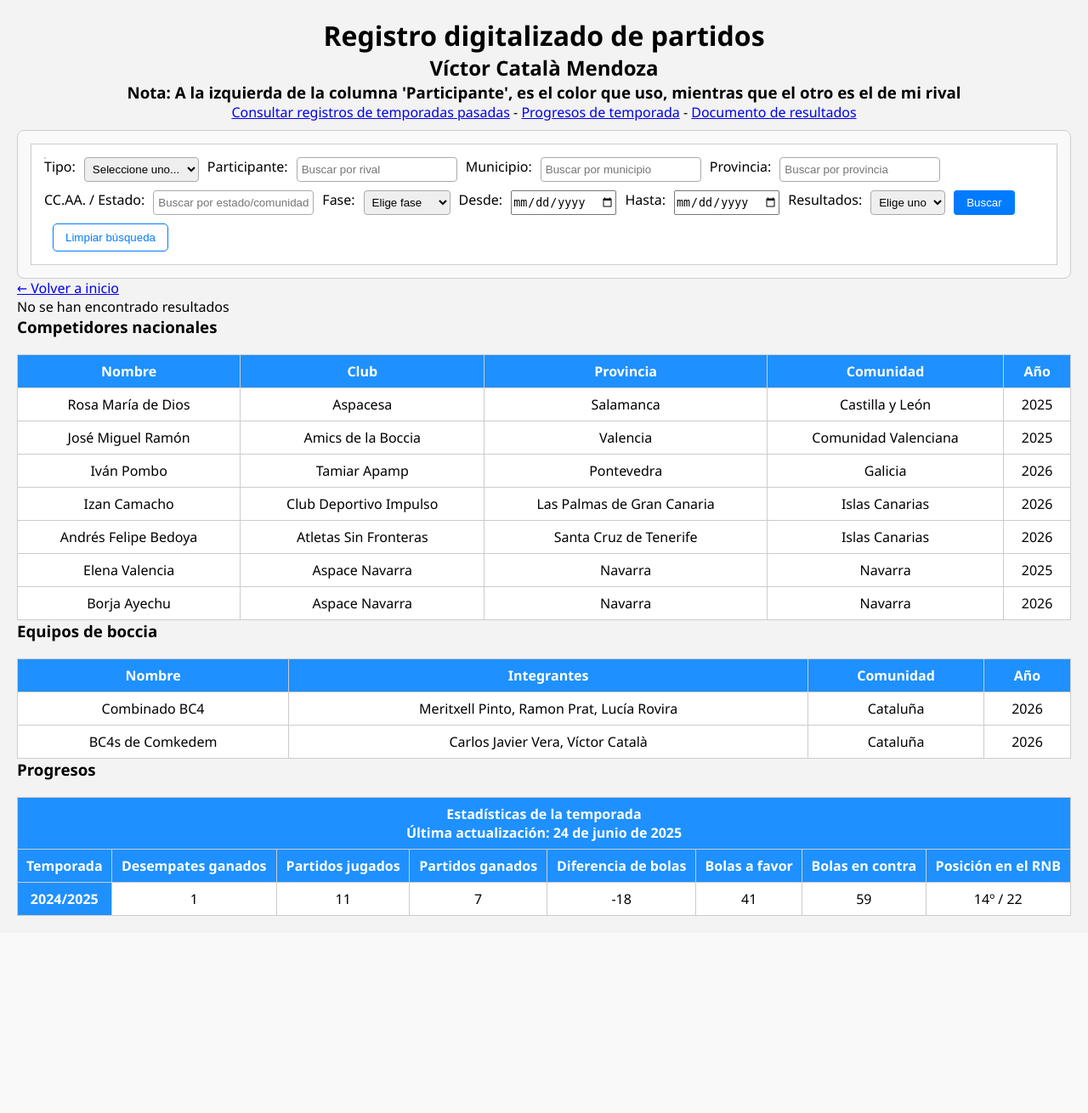
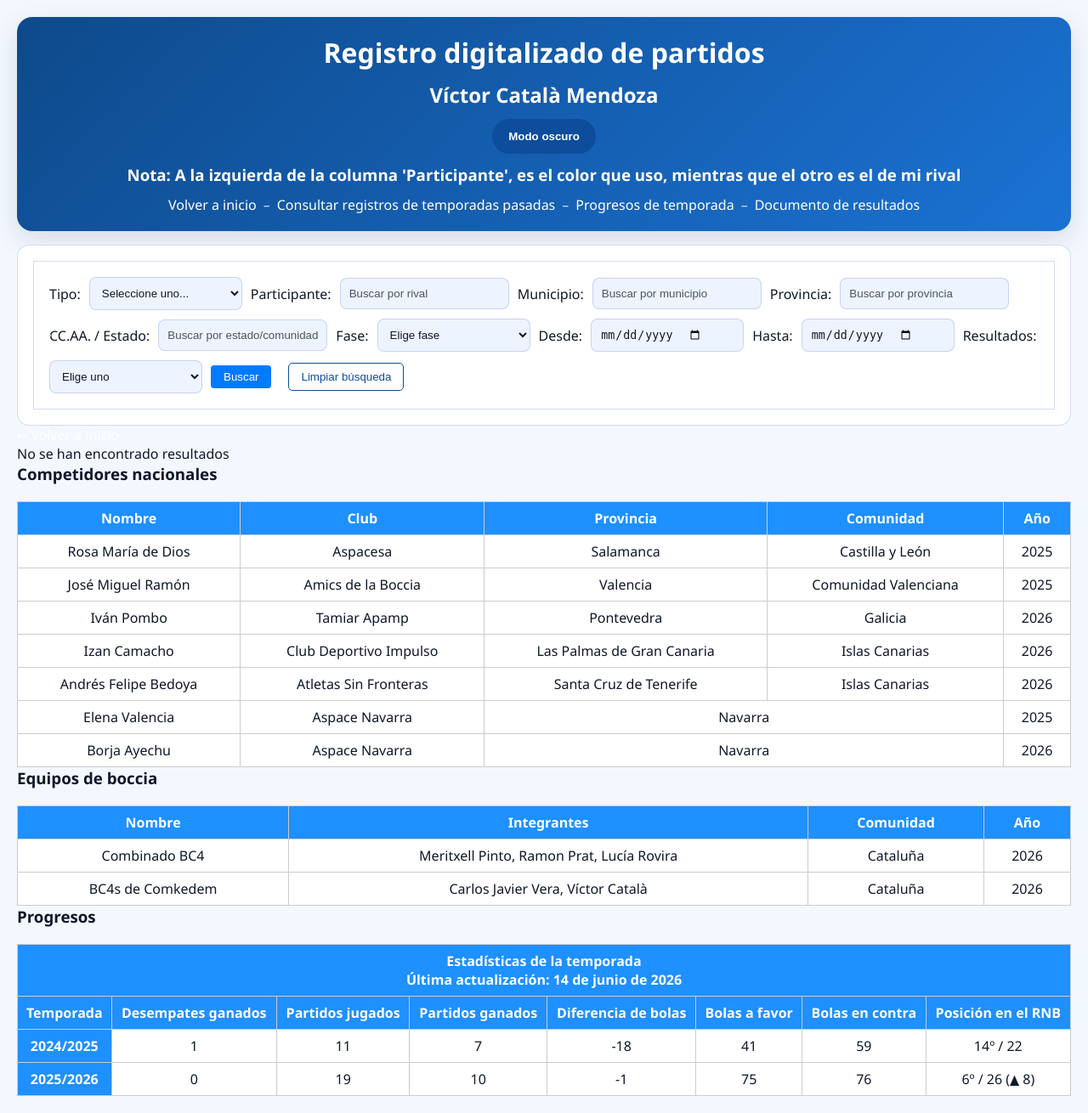
Before and after one commit to victorcm759/deportes-php, a PHP site: page /partidos.php in a window 1280 px wide. Shown: the whole page at 85% size. Before the commit the page ends 1078 px from the top, so only its background shows below. Run offline with PHP 8.4, Linux system fonts and the light colour scheme; data comes from the database, SQL or seed files in the repository; data that the repository does not hold is empty.

Commit message:
Cambio de look y de estilo (2026.06.16)

```diff
--- a/css/index.css
+++ b/css/index.css
@@ -1,53 +1,165 @@
+:root {
+    --bg: #f3f8ff;
+    --surface: #ffffff;
+    --surface-soft: #edf4ff;
+    --text: #0f172a;
+    --muted: #4b5563;
+    --border: rgba(30, 64, 175, 0.18);
+    --accent: #0d4d9b;
+    --accent-soft: #d6e6ff;
+    --header-bg: #0e4a8b;
+    --header-text: #ffffff;
+    --table-header: #1e63c2;
+    --table-row: #eff5ff;
+    --table-alt: #dbe9ff;
+    --button-bg: #0d4d9b;
+    --button-text: #ffffff;
+    --button-border: rgba(13, 77, 155, 0.34);
+}
+
+html[data-theme="dark"] {
+    --bg: #111827;
+    --surface: #1f2937;
+    --surface-soft: #273449;
+    --text: #e2e8f0;
+    --muted: #94a3b8;
+    --border: rgba(148, 163, 184, 0.24);
+    --accent: #8ab9ff;
+    --accent-soft: #1e3a8a;
+    --header-bg: #1e3a8a;
+    --header-text: #f8fafc;
+    --table-header: #2563eb;
+    --table-row: #172f57;
+    --table-alt: #1f365f;
+    --button-bg: #2563eb;
+    --button-text: #ffffff;
+    --button-border: rgba(59, 130, 246, 0.34);
+}
+
 * {
     box-sizing: border-box;
     padding: 0;
     margin: 0;
 }
+
+html,
+body {
+    min-height: 100%;
+}
+
 body {
     font-family: 'Segoe UI', Tahoma, Geneva, Verdana, sans-serif;
-    background-color: #f3f3f3;
+    background-color: var(--bg);
+    color: var(--text);
     margin: 20px;
 }
+
+a {
+    color: #ffffff;
+    text-decoration: none;
+}
+
+a:hover {
+    color: #f3f4f6;
+}
+
 header {
+    display: flex;
+    flex-direction: column;
+    align-items: center;
+    justify-content: center;
+    gap: 12px;
     text-align: center;
+    padding: 20px;
+    border-radius: 18px;
+    background: linear-gradient(135deg, var(--header-bg), #1b72d4);
+    color: var(--header-text);
+    box-shadow: 0 10px 30px rgba(15, 23, 42, 0.12);
 }
+
+header > * {
+    margin: 0;
+}
+
 img {
     width: 150px;
     border-radius: 50%;
+    border: 3px solid rgba(255, 255, 255, 0.24);
 }
+
+#theme-toggle {
+    padding: 12px 18px;
+    background-color: var(--button-bg);
+    color: var(--button-text);
+    border: 1px solid var(--button-border);
+    border-radius: 999px;
+    cursor: pointer;
+    font-weight: 600;
+    transition: transform 0.2s ease, background-color 0.25s ease;
+}
+
+#theme-toggle:hover {
+    transform: translateY(-1px);
+    background-color: #164fa7;
+}
+
+.header-links {
+    display: inline-flex;
+    align-items: center;
+    gap: 8px;
+    flex-wrap: wrap;
+    justify-content: center;
+}
+
+.header-links span {
+    color: rgba(255, 255, 255, 0.8);
+}
+
+.header-links a {
+    display: inline-block;
+}
+
 .lista {
     list-style-type: none;
 }
+
 .lista li {
     text-align: center;
     padding: 10px;
 }
+
 .lista li button {
     width: 100%;
-    padding: 10px;
-    background-color: navy;
-    color: white;
-    border: none;
+    padding: 12px;
+    background-color: var(--button-bg);
+    color: var(--button-text);
+    border: 1px solid var(--button-border);
+    border-radius: 10px;
+    cursor: pointer;
 }
+
 .lista li button a {
     text-decoration: none;
-    color: white;
+    color: inherit;
+    display: inline-block;
+    width: 100%;
 }
+
 .lista li button a:hover {
-    background-color: blue;
-    color: white;
+    color: var(--button-text);
 }
+
 .lista li button a:visited {
-    color: gray;
+    color: var(--button-text);
 }
 
 .filtros {
-    border: 1px solid #ccc;
-    padding: 15px;
-    margin-top: 10px;
-    background-color: #f9f9f9;
-    border-radius: 8px;
-    transition: all 0.3s ease;
+    border: 1px solid var(--border);
+    padding: 18px;
+    margin-top: 16px;
+    background-color: var(--surface);
+    border-radius: 14px;
+    transition: background-color 0.3s ease, border-color 0.3s ease;
 }
 
 .oculto {
@@ -68,14 +180,20 @@ img {
 }
 
 form {
-    background: #fff;
-    padding: 15px;
-    border: 1px solid #ccc;
+    background: var(--surface);
+    padding: 18px;
+    border: 1px solid var(--border);
     display: flex;
     flex-direction: row;
     flex-wrap: wrap;
     gap: 10px;
-    /* align-items: center; */
+    align-items: center;
+}
+
+form label,
+form > * {
+    display: inline-flex;
+    align-items: center;
 }
 
 .sugerencias {
@@ -97,10 +215,21 @@ form {
 }
 
 input[type="text"],
-select {
-    padding: 5px;
-    border: 1px solid #aaa;
-    border-radius: 4px;
+input[type="date"],
+select,
+textarea {
+    padding: 10px;
+    border: 1px solid var(--border);
+    border-radius: 8px;
+    background-color: var(--surface-soft);
+    color: var(--text);
+    min-width: 180px;
+}
+
+input[type="text"]::placeholder,
+input[type="date"]::placeholder,
+textarea::placeholder {
+    color: var(--muted);
 }
 
 input[type="submit"] {
@@ -117,27 +246,54 @@ input[type="submit"]:hover {
 }
 
 #limpiar-filtros {
-    background-color: #fff;
-    color: #007BFF;
-    border: 1px solid #007BFF;
+    background-color: transparent;
+    color: var(--accent);
+    border: 1px solid var(--accent);
     padding: 8px 14px;
     border-radius: 5px;
     cursor: pointer;
     margin-left: 10px;
-    transition: background-color 0.3s ease;
+    transition: background-color 0.3s ease, color 0.3s ease;
 }
 
 #limpiar-filtros:hover {
-    background-color: #0056b3;
-    color: #fff;
+    background-color: rgba(13, 77, 155, 0.1);
+    color: var(--accent);
 }
 
+html[data-theme="dark"] #limpiar-filtros:hover {
+    background-color: rgba(138, 185, 255, 0.1);
+}
+
+.season-list {
+    padding-left: 1.4rem;
+    margin: 16px 0;
+    display: flex;
+    flex-direction: column;
+    gap: 12px;
+}
+
+.season-list li {
+    background: rgba(255, 255, 255, 0.06);
+    padding: 10px 14px;
+    border-radius: 12px;
+    list-style-position: inside;
+}
+
+.season-list li a {
+    display: inline-block;
+    width: 100%;
+}
 
 table {
     width: 100%;
     border-collapse: collapse;
     margin-top: 20px;
-    background: #fff;
+    background: var(--surface);
+}
+
+html[data-theme="dark"] table {
+    background: #000;
 }
 
 th,
@@ -204,3 +360,14 @@ td.color-gris {
     background-color: gray;
     color: white;
 }
+
+html[data-theme="dark"] #limpiar-filtros {
+    background-color: transparent;
+    color: #8ab9ff;
+    border: 1px solid #8ab9ff;
+}
+
+html[data-theme="dark"] #limpiar-filtros:hover {
+    background-color: rgba(138, 185, 255, 0.1);
+    color: #8ab9ff;
+}
--- a/index.php
+++ b/index.php
@@ -14,6 +14,7 @@
         <img src="images/logo.jpg" alt="Logo">
         <h1>Mi registro deportivo</h1>
         <h2>Víctor Català Mendoza</h2>
+        <button id="theme-toggle" type="button">Modo oscuro</button>
     </header>
     <p>Este es mi registro deportivo, desde todas las medallas que conseguí en slalom y en boccia, hasta los resultados
         de cada partido que gané. Se tienen registros desde 2023 (2024 en boccia)</p>
@@ -22,6 +23,7 @@
         <li><button><a href="partidos.php">Resultados de partidos de boccia</a></button></li>
     </ul>
     <h3>&copy; 2025 Víctor Català Mendoza</h3>
+    <script src="js/script.js"></script>
 </body>
 
 </html>
--- a/medallero.php
+++ b/medallero.php
@@ -14,6 +14,8 @@ include 'funciones.php'; ?>
     <header>
         <h1>Registro digitalizado de medallas</h1>
         <h2>Víctor Català Mendoza</h2>
+        <button id="theme-toggle" type="button">Modo oscuro</button>
+        <a href="index.php">Volver a inicio</a>
     </header>
 
     <!-- FORMULARIO DE BÚSQUEDA -->
--- a/partidos.php
+++ b/partidos.php
@@ -14,9 +14,18 @@ include 'funciones.php'; ?>
     <header>
         <h1>Registro digitalizado de partidos</h1>
         <h2>Víctor Català Mendoza</h2>
+        <button id="theme-toggle" type="button">Modo oscuro</button>
         <h3>Nota: A la izquierda de la columna 'Participante', es el color que uso, mientras que el otro es el de mi rival
         </h3>
-        <a href="pasado/pasado.php">Consultar registros de temporadas pasadas</a> - <a href="#progresos">Progresos de temporada</a> - <a href="https://docs.google.com/document/d/1CwKa4SaaCesZDvThIQ9_6vSuLaOvqAgOY2TYRmLJsfU/edit?usp=sharing">Documento de resultados</a>
+        <div class="header-links">
+            <a href="index.php">Volver a inicio</a>
+            <span>&ndash;</span>
+            <a href="pasado/pasado.php">Consultar registros de temporadas pasadas</a>
+            <span>&ndash;</span>
+            <a href="#progresos">Progresos de temporada</a>
+            <span>&ndash;</span>
+            <a href="https://docs.google.com/document/d/1CwKa4SaaCesZDvThIQ9_6vSuLaOvqAgOY2TYRmLJsfU/edit?usp=sharing">Documento de resultados</a>
+        </div>
     </header>
 
     <!-- FORMULARIO DE BÃšSQUEDA -->
@@ -225,8 +234,14 @@ include 'funciones.php'; ?>
                 <tr>
                     <td><?php echo $competidor['nombre']; ?></td>
                     <td><?php echo $competidor['club'] ?: 'desconocido'; ?></td>
-                    <td><?php echo $competidor['provincia'] ?: 'desconocido'; ?></td>
-                    <td><?php echo $competidor['comunidad'] ?: '-'; ?></td>
+                    <?php
+                        if ($competidor['provincia'] == $competidor['comunidad']) {
+                            echo '<td colspan="2">' . ($competidor['provincia'] ?: 'desconocido') . '</td>';
+                        } else {
+                            echo '<td>' . ($competidor['provincia'] ?: 'desconocido') . '</td>';
+                            echo '<td>' . ($competidor['comunidad'] ?: '-') . '</td>';
+                        }
+                    ?>
                     <td><?php echo $competidor['year'] ?: '-'; ?></td>
                 </tr>
             <?php endwhile; ?>
@@ -258,7 +273,7 @@ include 'funciones.php'; ?>
     <h3><a id="progresos"></a>Progresos</h3>
     <table>
         <tr>
-            <th colspan="8">Estadísticas de la temporada<br>Última actualización: 24 de junio de 2025</th>
+            <th colspan="8">Estadísticas de la temporada<br>Última actualización: 14 de junio de 2026</th>
         </tr>
         <tr>
             <th>Temporada</th>
@@ -280,16 +295,28 @@ include 'funciones.php'; ?>
             <td>59</td>
             <td>14º / 22</td>
         </tr>
+        <tr>
+            <th>2025/2026</th>
+            <td>0</td>
+            <td>19</td>
+            <td>10</td>
+            <td>-1</td>
+            <td>75</td>
+            <td>76</td>
+            <td>6º / 26 (&#9650; 8)</td>
+        </tr>
         <!-- <tr>
-            <th>20XX/XY</th>
-            <td>1</td>
-            <td>11</td>
-            <td>7</td>
-            <td>-18</td>
-            <td>41</td>
-            <td>59</td>
-            <td>6º / 24</td>
+            <th>2026/2027</th>
+            <td>0</td>
+            <td>19</td>
+            <td>10</td>
+            <td>-1</td>
+            <td>75</td>
+            <td>76</td>
+            <td>6º / 26</td>
         </tr> -->
+        <!-- Subida: &#9650; -->
+        <!-- Bajada: &#9660; -->
     </table>
     <script src="js/script.js"></script>
 </body>
--- a/pasado/pasado.php
+++ b/pasado/pasado.php
@@ -11,12 +11,14 @@
 <body>
     <header>
         <h1>Registros de temporadas pasadas</h1>
+        <button id="theme-toggle" type="button">Modo oscuro</button>
     </header>
     <a href="../index.php">&larr; Volver a inicio</a>
     <p>Seleccione una temporada para ver los registros: </p>
-    <ul>
+    <ul class="season-list">
         <li><a href="2425.php">Temporada 2024/2025</a></li>
         <!-- <li><a href="#">Temporada 202X/2X</a></li> -->
     </ul>
+    <script src="../js/script.js"></script>
 </body>
 </html>
```
Also changed, not shown: js/script.js (+58 -14 lines), pasado/2425.php (+13 -12 lines), pasado/2526.php (added, +161 -0 lines), pasado/plantilla.php (+12 -11 lines).
